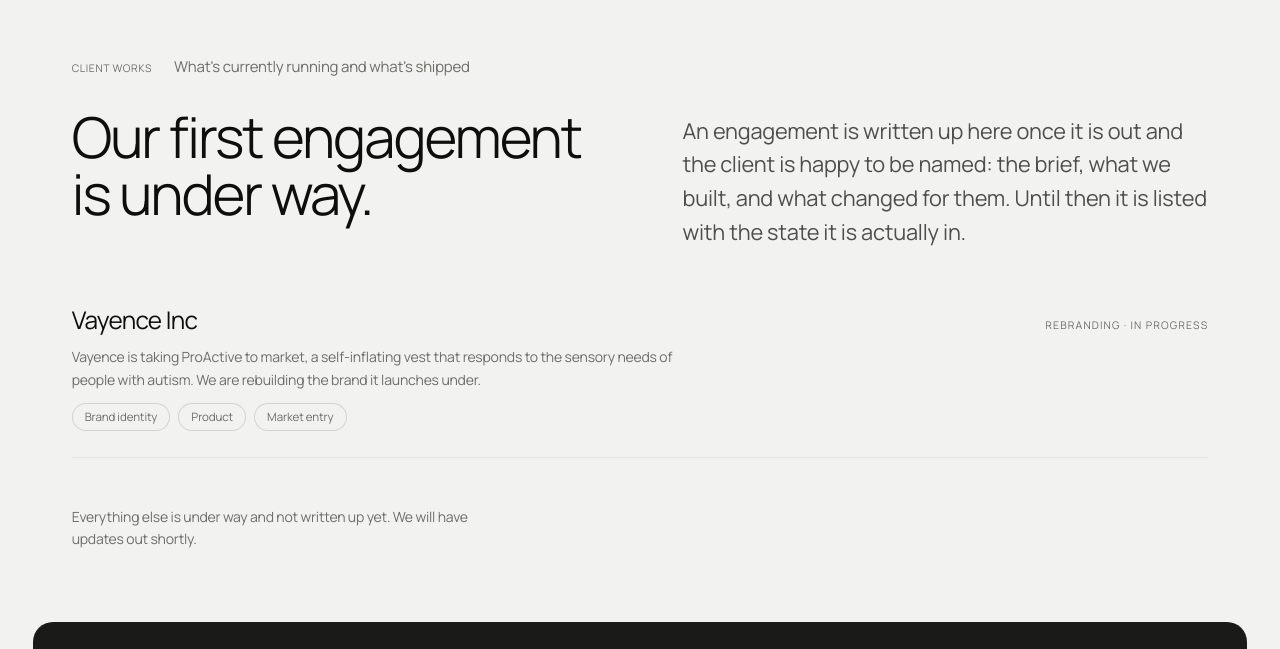
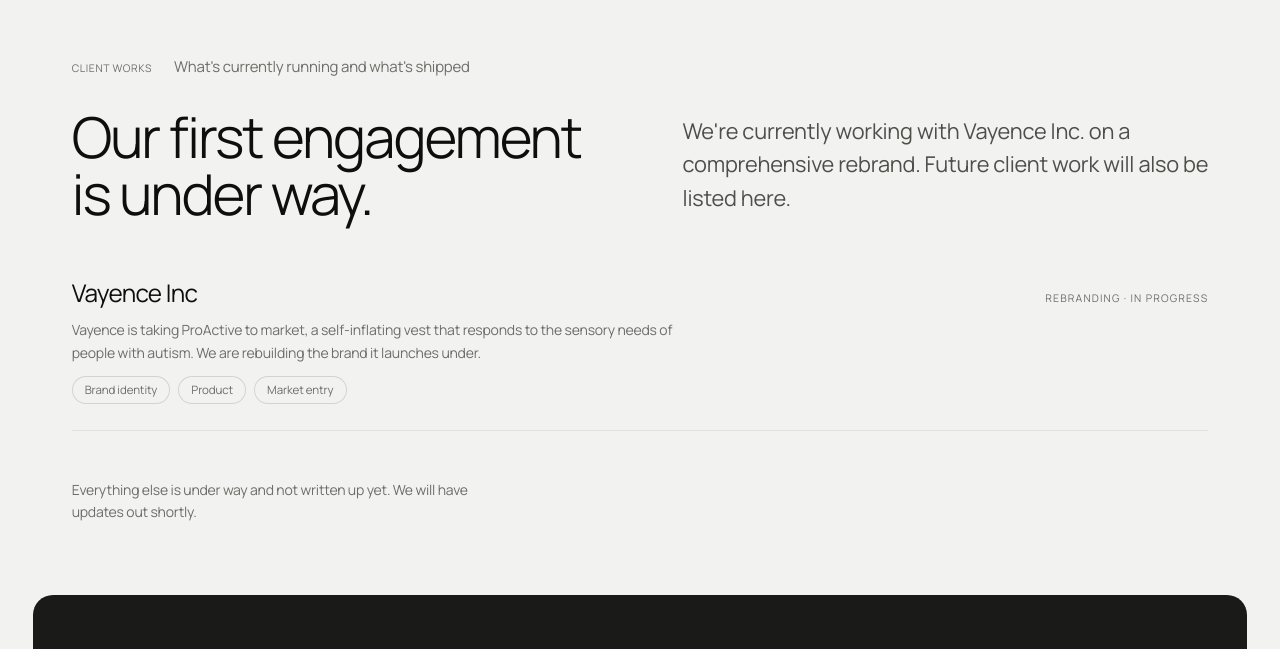
Before and after one commit to cnpt-canada/main, a website: page work.html in a window 1280 px wide. Shown: the part 78-727 px from the top of the page. Drawn offline with Linux system fonts and the light colour scheme.

Commit message:
work.html: one line edited in admin mode
work-4

```diff
--- a/work.html
+++ b/work.html
@@ -59,7 +59,7 @@
     </div>
       <div class="sec-top">
       <h1 data-ed="work-3">Our first engagement is <em>under way.</em></h1>
-      <p data-ed="work-4" class="lede">An engagement is written up here once it is out and the client is happy to be named: the brief, what we built, and what changed for them. Until then it is listed with the state it is actually in.</p>
+      <p data-ed="work-4" class="lede">We're currently working with Vayence Inc. on a comprehensive rebrand. Future client work will also be listed here.</p>
     </div>
     <ol class="works">
       <li class="work">
```
